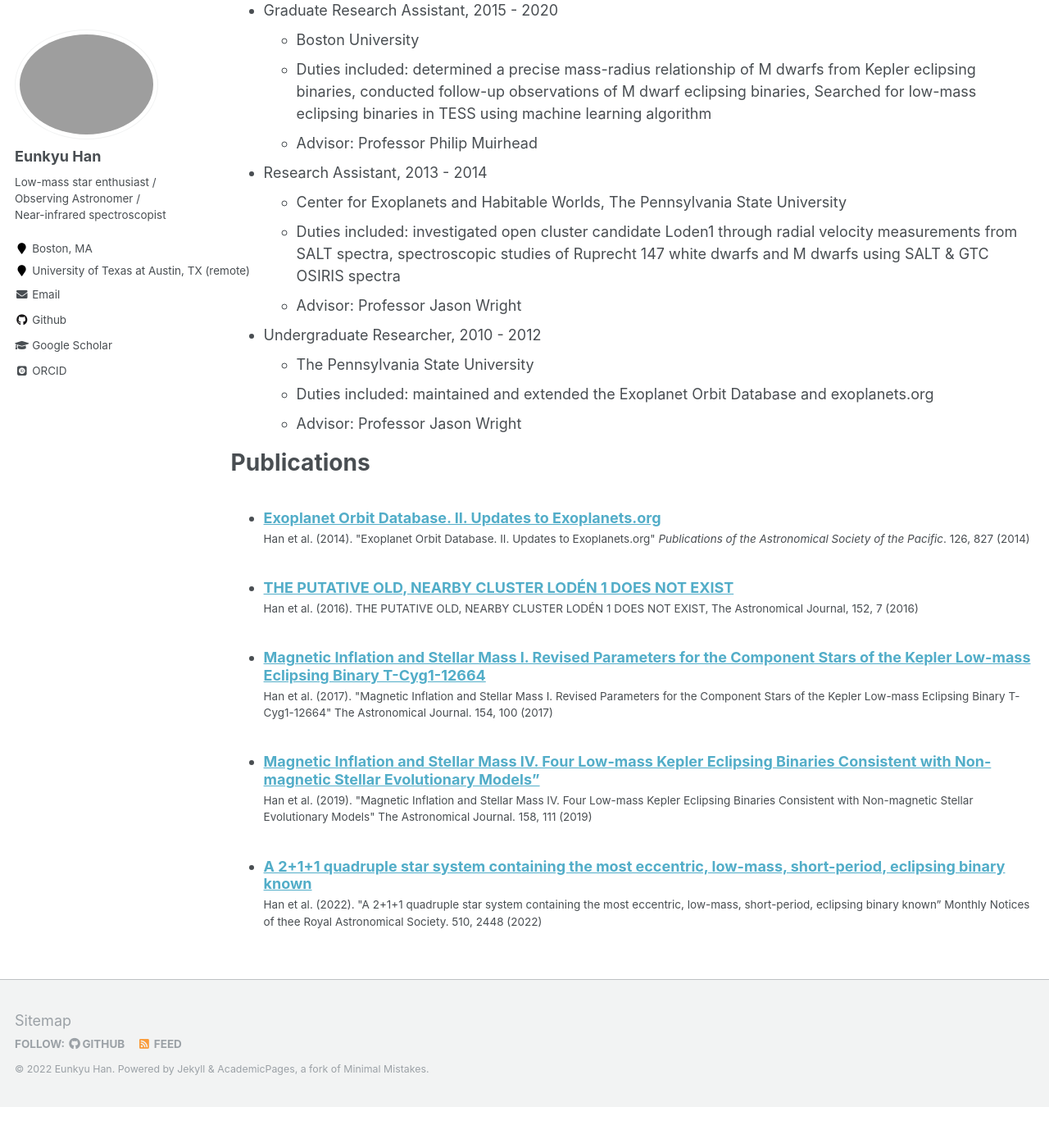
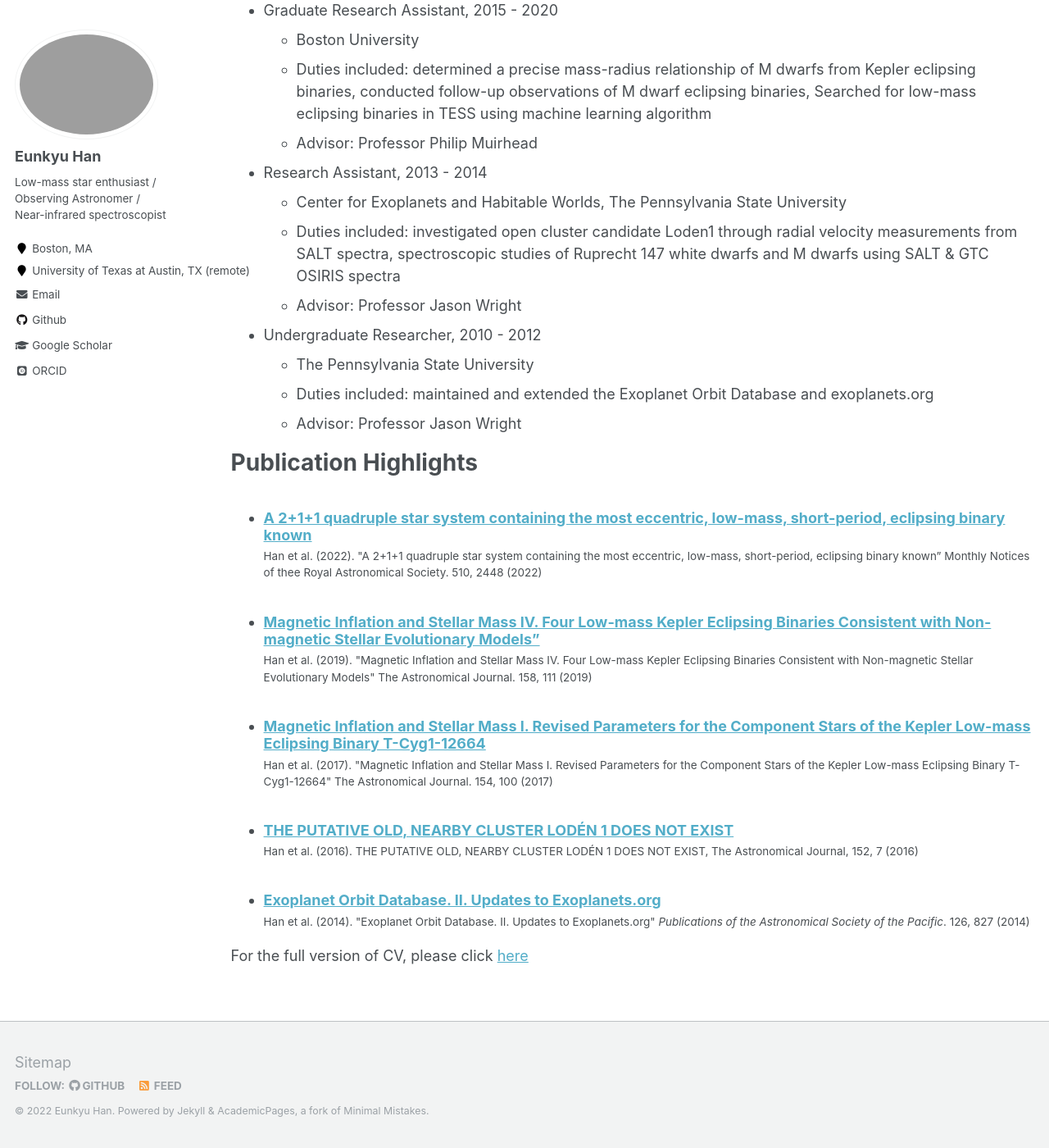
Before and after one commit to eunkyuh/eunkyuh.github.io, a Jekyll site: the page built from _pages/cv.md, in a window 1280 px wide and 1400 px high, scrolled down 580 px. Shown: the whole window at 82% size. Built offline with Jekyll 4.4.1, drawn with Linux system fonts in a browser that asks for light colours; some web fonts are replaced; before the commit the page ends 1930 px from its top, so only the background shows below that.

Commit message:
Update cv.md

```diff
--- a/_pages/cv.md
+++ b/_pages/cv.md
@@ -46,9 +46,9 @@ Professional Positions
   * Sub-skill 2.3
 * Skill 3 -->
 
-Publications
+Publication Highlights
 ======
-  <ul>{% for post in site.publications %}
+  <ul>{% for post in site.publications reversed%}
     {% include archive-single-cv.html %}
   {% endfor %}</ul>
 
@@ -68,3 +68,5 @@ Publications
 #======
 #* Currently signed in to 43 different slack teams
  -->
+
+ For the full version of CV, please click [here](http://eunkyuh.github.io/website/files/CV_July2022.pdf)
```
